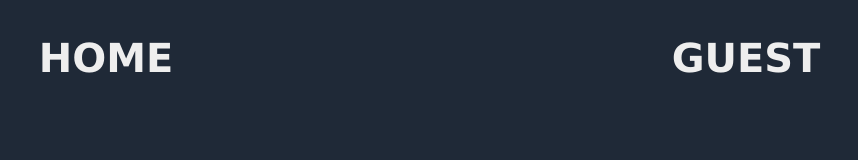
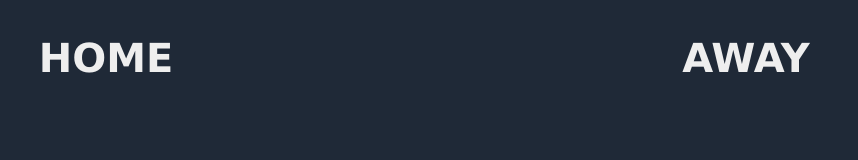
Before and after one commit to ArvindLFC/basketball-scoreboard, a plain HTML site: page index.html in a window 1280 px wide. Shown: the top 160 px of the page, without its empty margins (211-1069 px from the left). Drawn offline with nearby package versions, Linux system fonts and the light colour scheme; a web font is replaced by a local one.

Commit message:
Update score header

```diff
--- a/index.html
+++ b/index.html
@@ -21,7 +21,7 @@
             </div>
             <div class="guest-score">
                 <div class="guest-team">
-                    <h3 id="team-name" class="guest-team">GUEST</h3>
+                    <h3 id="team-name" class="guest-team">AWAY</h3>
                 </div>
             <div class="guest-scorecard">
                 <h3 id="guest-score-el" class="score-el">0</h3>
```
